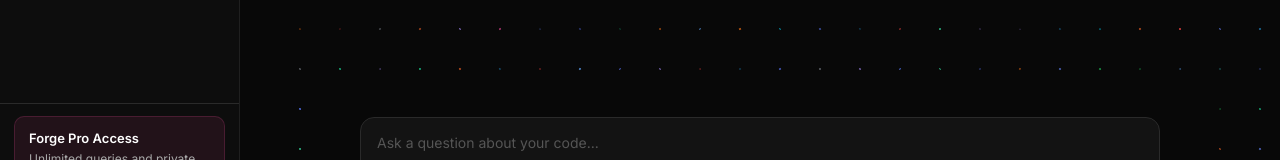
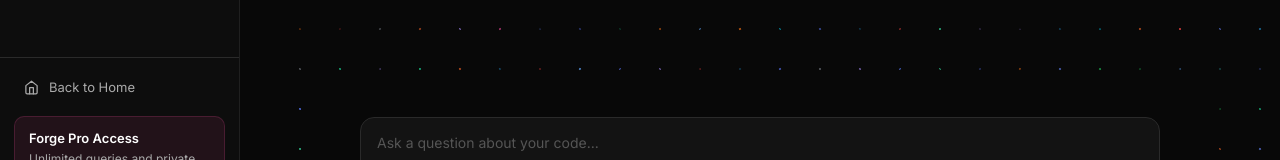
Before and after one commit to TyshaLong/Aine_forge_app-design, a React (Vite) app in the folder app/: page / in a window 1280 px wide. Shown: the part 551-711 px from the top of the page. Built offline with nearby package versions, Linux system fonts and the light colour scheme; no server answers.

Commit message:
forge: Add a 'Back to Home' navigation link in the footer

```diff
--- a/app/src/components/Sidebar.jsx
+++ b/app/src/components/Sidebar.jsx
@@ -78,7 +78,14 @@ export default function Sidebar() {
       </div>
 
       <div className="sidebar-footer">
-        <div className="upgrade-card">
+        <a href="/" className="sidebar-item back-home-link">
+          <svg width="15" height="15" viewBox="0 0 24 24" fill="none" stroke="currentColor" strokeWidth="2" strokeLinecap="round" strokeLinejoin="round">
+            <path d="M3 9l9-7 9 7v11a2 2 0 0 1-2 2H5a2 2 0 0 1-2-2z" />
+            <polyline points="9 22 9 12 15 12 15 22" />
+          </svg>
+          Back to Home
+        </a>
+        <div className="upgrade-card" style={{ marginTop: 10 }}>
           <div className="title">Forge Pro Access</div>
           <p>Unlimited queries and private repo support.</p>
           <button className="upgrade-btn">Upgrade Now</button>
--- a/app/src/index.css
+++ b/app/src/index.css
@@ -106,6 +106,7 @@ body {
   border-radius: 999px;
 }
 .sidebar-footer { margin-top: auto; padding: 12px 14px; border-top: 1px solid #2a2a2a; }
+.back-home-link { margin-bottom: 8px; }
 .upgrade-card { background: #ec489918; border: 1px solid #ec489930; border-radius: 10px; padding: 12px 14px; }
 .upgrade-card .title { font-size: 13px; font-weight: 600; color: #ffffff; }
 .upgrade-card p { font-size: 12px; color: #aaaaaa; margin: 2px 0 8px; }
```
Also changed, not shown: 1 other file (tests, documents, lock files or other folders).
